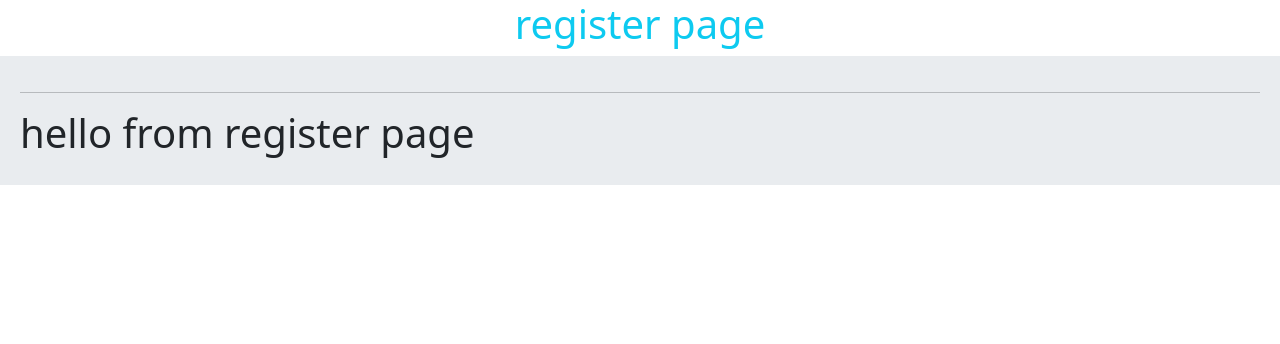
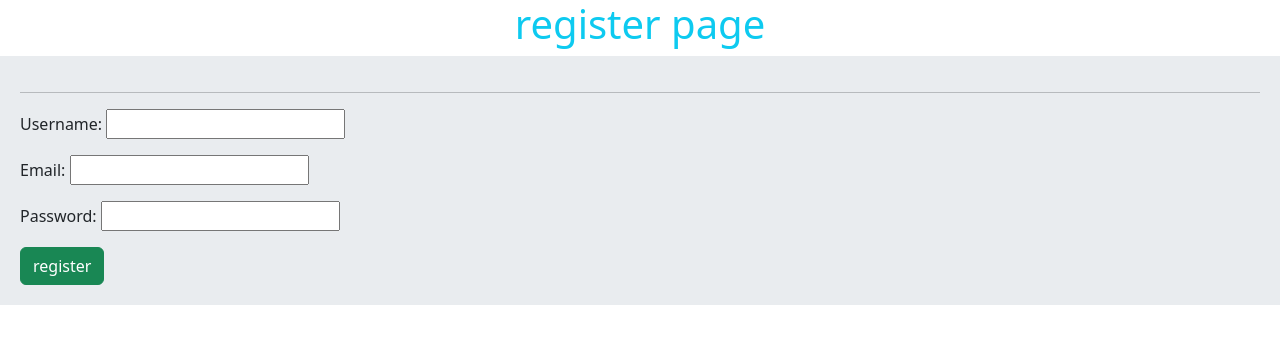
Before and after one commit to pouryaJany/SocialNetwork, a Django app: page /account/register/ in a window 1280 px wide. Shown: the top 344 px of the page. Run offline with Django 4.2, Linux system fonts and the light colour scheme.

Commit message:
showed our form in register_page.html

```diff
--- a/account/templates/account/register_page.html
+++ b/account/templates/account/register_page.html
@@ -3,5 +3,10 @@
 {% block page_name %} <h1><center class="text-info"> register page </center></h1>{% endblock %}
 {% block content %}
     <hr>
-    <h1>hello from register page</h1>
+    <form>
+        {% csrf_token %}
+        {{ form.as_p }}
+        <input type="submit" value="register" class="btn btn-success">
+    </form>
+
 {% endblock %}
```
